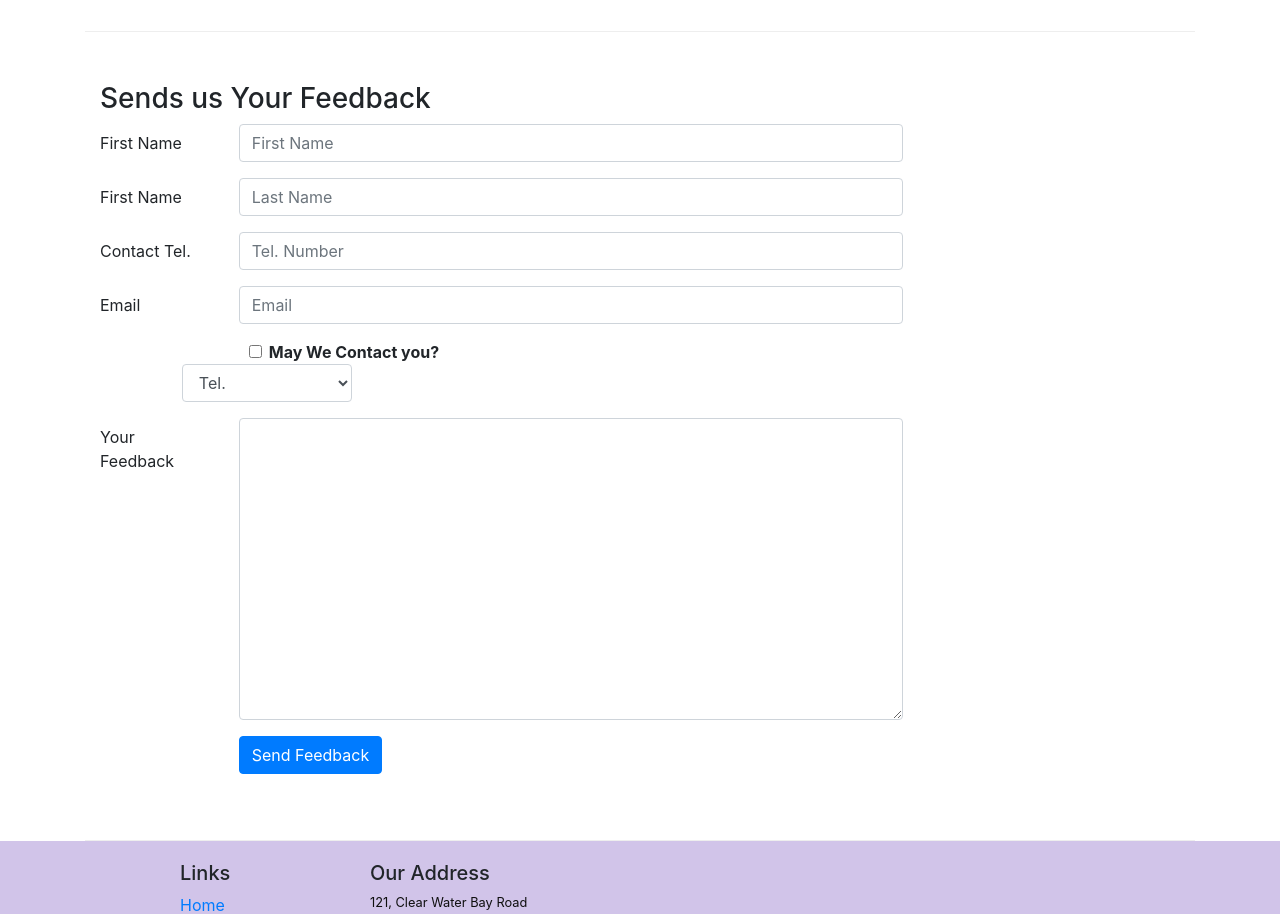
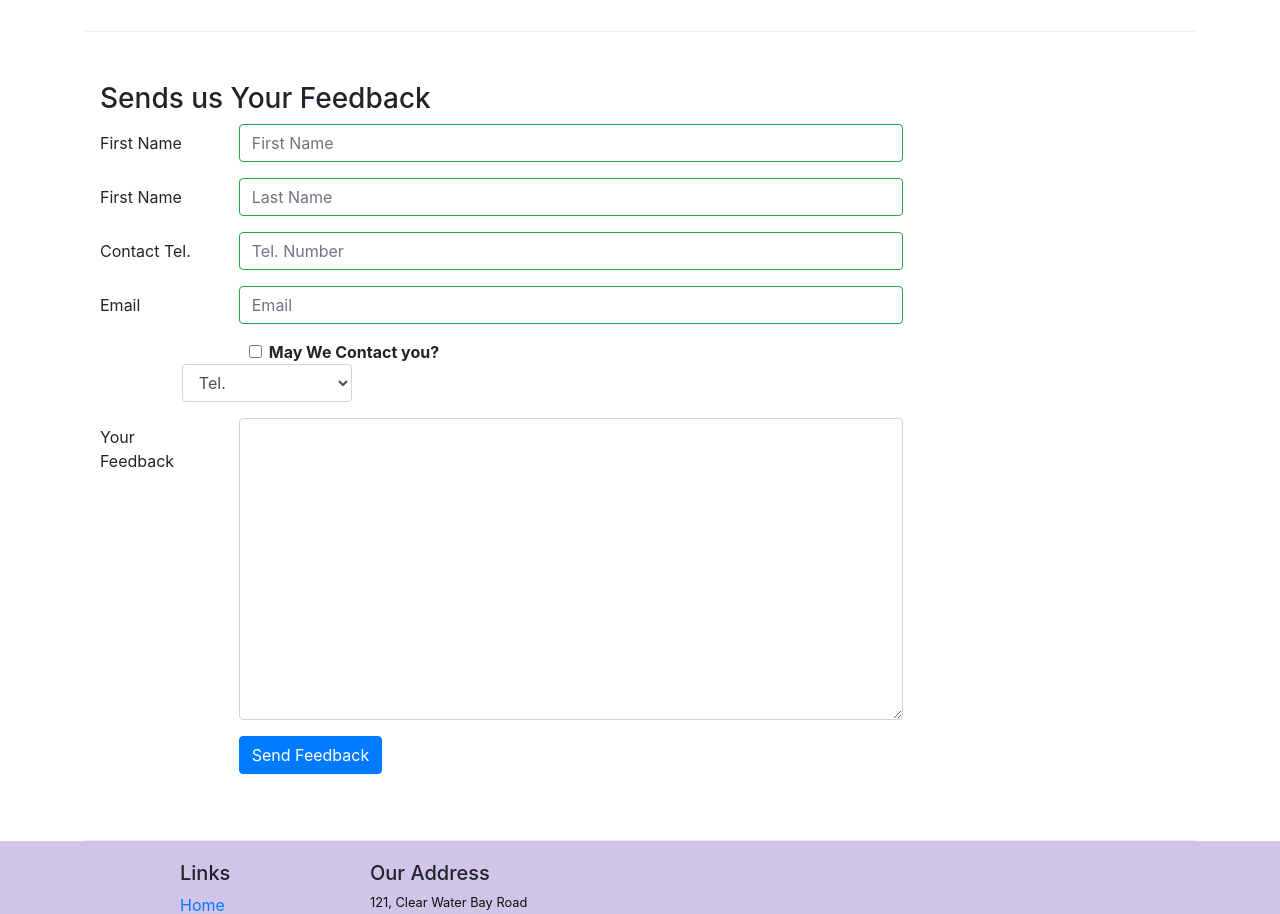
Before and after one commit to nahidkishore/React-project-Coursera, a React (Create React App) app: page /contactus in a window 1280 px wide. Shown: the part 840-1754 px from the top of the page. Built offline with nearby package versions, Linux system fonts and the light colour scheme.

Commit message:
Controlled Form Validation

```diff
--- a/src/components/ContactComponent.js
+++ b/src/components/ContactComponent.js
@@ -1,5 +1,5 @@
 import React, {Component} from 'react';
-import { Breadcrumb, BreadcrumbItem, Button, Form, FormGroup, Label, Input, Col  } from 'reactstrap';
+import { Breadcrumb, BreadcrumbItem, Button, Form, FormGroup, Label, Input, Col, Row, FormFeedback  } from 'reactstrap';
 import { Link } from 'react-router-dom';
 
 class Contact extends Component {
@@ -13,10 +13,17 @@ class Contact extends Component {
             email: '',
             agree: false,
             contactType: 'Tel.',
-            message: ''
+            message: '',
+            touched:{
+                firstname:false,
+                lastname:false,
+                telnum:false,
+                email:false
+            }
         };
         this.handleInputChange = this.handleInputChange.bind(this);
         this.handleSubmit = this.handleSubmit.bind(this);
+        this.handleBlur =this.handleBlur.bind(this);
 
     }
     handleInputChange(event) {
@@ -34,7 +41,47 @@ class Contact extends Component {
         alert('Current State is: ' + JSON.stringify(this.state));
         event.preventDefault();
     }
+    handleBlur=(field)=> (evt) =>{
+        this.setState({
+            touched: {...this.state.touched, [field]: true}
+
+        });
+    }
+    validate(firstname, lastname, telnum, email){
+        const errors={
+            firstname: '',
+            lastname: '',
+            telnum: '',
+            email: '',
+
+        };
+        if(this.state.touched.firstname && firstname.length <3)
+        errors.firstname= 'First name should be >=3 character';
+
+        else if (this.state.touched.firstname && firstname.length >10)
+        errors.firstname= 'First name should be <=10 character';
+
+        if(this.state.touched.lastname && lastname.length <3)
+        errors.lastname= 'Last name should be >=3 character';
+
+        else if (this.state.touched.lastname && lastname.length >10)
+        errors.lastname= 'Last name should be <=10 character';
+
+        const reg = /^\d+$/;
+        if(this.state.touched.telnum && !reg.test(telnum))
+        errors.telnum='Tel. number should contain only numbers';
+
+        else if(this.state.telnum && telnum.length >11)
+        errors.telnum= 'Tel. number should should be equal 11 character';
+        else if(this.state.telnum && telnum.length <11)
+        errors.telnum= 'Tel. number should should be equal 11 character';
+
+        if (this.state.touched.email && email.split('').filter(x => x=== '@').length !==1)
+        errors.email='Email Should  contain a @';
+        return errors;
+    }
     render() {
+        const errors= this.validate(this.state.firstname, this.state.lastname, this.state.telnum, this.state.email);
         return(
             <div className="container">
 
@@ -88,8 +135,12 @@ class Contact extends Component {
                             <Col md={10}>
                             <Input type="text" id="firstname" name="firstname" placeholder="First Name"
                             value={this.state.firstname}
+                            valid={errors.firstname === ''}
+                            invalid={errors.firstname !== ''}
+                            onBlur={this.handleBlur('firstname')}
                             onChange={this.handleInputChange}
                             />
+                              <FormFeedback>{errors.firstname}</FormFeedback>
 
                             </Col>
 
@@ -100,8 +151,12 @@ class Contact extends Component {
                         <Col md={10}>
                         <Input type="text" id="lastname" name="lastname" placeholder="Last Name"
                         value={this.state.lastname}
+                        valid={errors.lastname === ''}
+                        invalid={errors.lastname !== ''}
+                        onBlur={this.handleBlur('lastname')}
                         onChange={this.handleInputChange}
                         />
+                          <FormFeedback>{errors.lastname}</FormFeedback>
 
                         </Col>
 
@@ -112,8 +167,12 @@ class Contact extends Component {
                         <Col md={10}>
                         <Input type="tel" id="telnum" name="telnum" placeholder="Tel. Number"
                         value={this.state.telnum}
+                        valid={errors.telnum === ''}
+                        invalid={errors.telnum !== ''}
+                        onBlur={this.handleBlur('telnum')}
                         onChange={this.handleInputChange}
                         />
+                         <FormFeedback>{errors.telnum}</FormFeedback>
 
                         </Col>
 
@@ -124,8 +183,12 @@ class Contact extends Component {
                         <Col md={10}>
                         <Input type="email" id="email" name="email" placeholder="Email"
                         value={this.state.email}
+                        valid={errors.email === ''}
+                        invalid={errors.email !== ''}
+                        onBlur={this.handleBlur('email')}
                         onChange={this.handleInputChange}
                          />
+                         <FormFeedback>{errors.email}</FormFeedback>
 
                         </Col>
 
```
